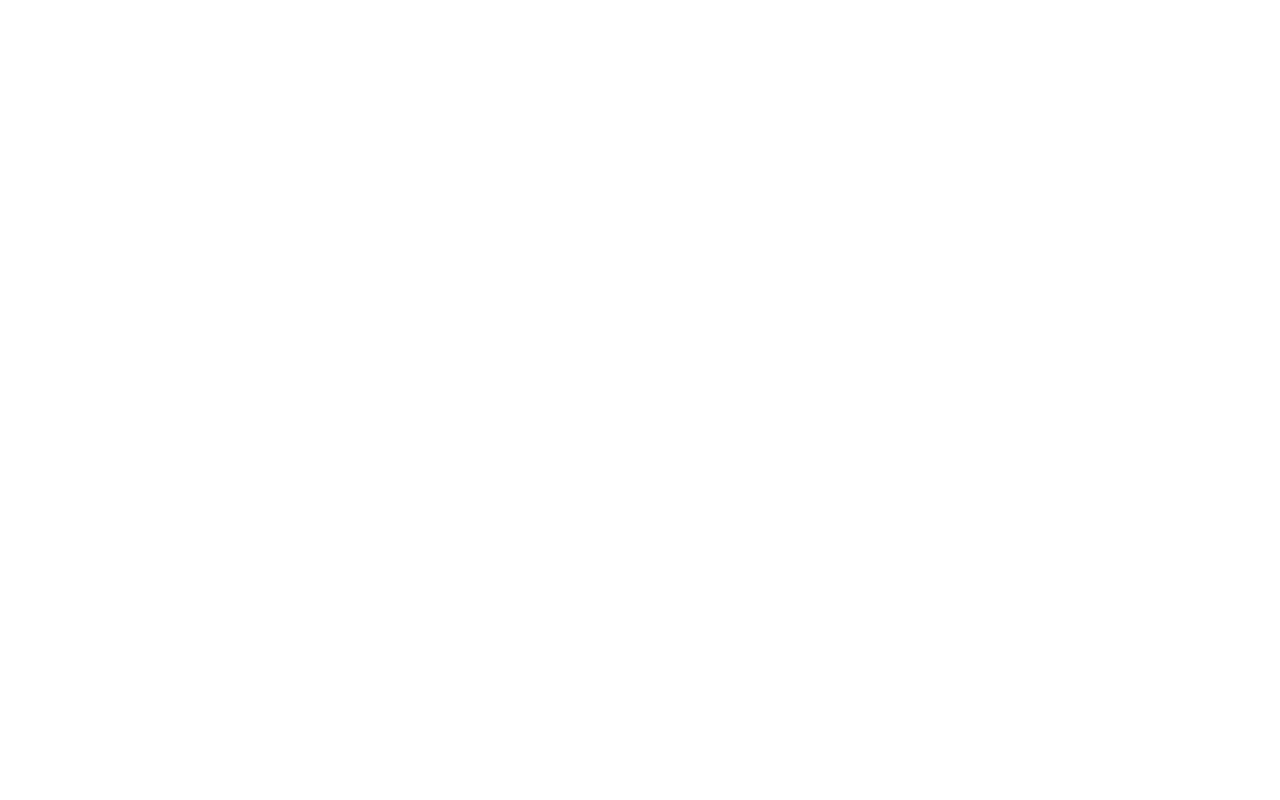
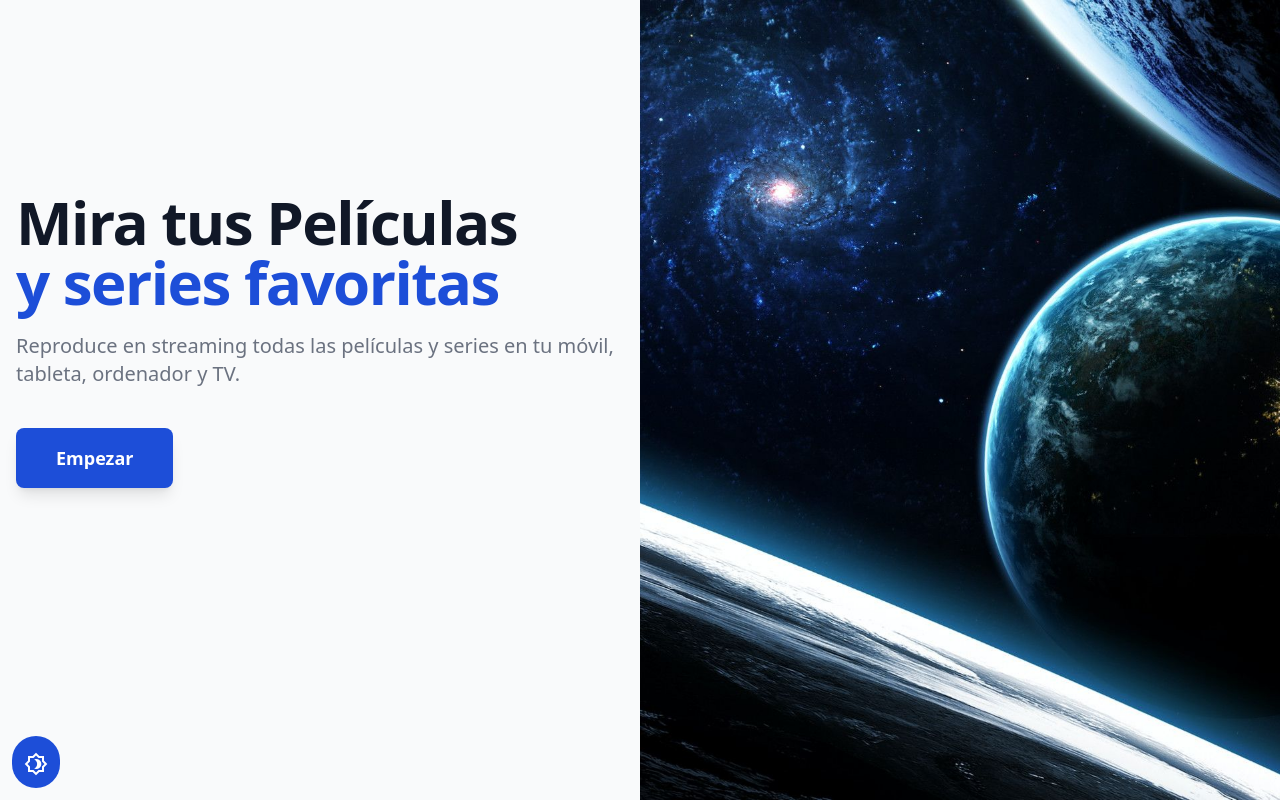
Before and after one commit to coderoycc/tailwind-landing, a website: page index.html in a window 1280 px wide. Drawn offline with nearby package versions, Linux system fonts and the light colour scheme.

Commit message:
Mini landing page

```diff
--- a/index.html
+++ b/index.html
@@ -6,8 +6,30 @@
    <meta name="viewport" content="width=device-width, initial-scale=1.0">
    <title>Tailwind</title>
    <link rel="stylesheet" href="style.css">
+   <link rel="stylesheet" href="https://fonts.googleapis.com/css2?family=Material+Symbols+Outlined:opsz,wght,FILL,GRAD@48,400,1,0" />
 </head>
-<body>
-
+<body class="bg-gray-50 p-0 dark:bg-gray-900">
+   <main class="lg-relative lg:max-w-7xl">
+      <div class="h-64 sm:h-72 md:h-96 lg:w-1/2 lg:absolute lg:right-0 lg:h-full"> <!--Tamaño de 64 movil en sm 72 -->
+         <img src="img/img.jpg" alt="Universo" class="w-full h-full object-cover">
+      </div>
+      <div class="text-center pt-8 px-4 lg:w-1/2 lg:py-48 lg:text-left"> <!--contenedor que esta al centro-->
+         <h1 class="text-4xl text-gray-900 font-extrabold tracking-tight sm:text-5xl md:text-6xl dark:text-gray-100">
+            Mira tus Películas
+            <span class="block text-blue-700">y series favoritas</span>
+         </h1>
+         <p class="text-lg text-gray-500 mt-3 max-w-md mx-auto sm:text-xl md:mt-5 md:max-w-3xl dark:text-gray-400">
+           Reproduce en streaming todas las películas y series en tu móvil, tableta, ordenador y TV.
+         </p>
+         <div class="mt-10">
+            <a href="" class="btn">Empezar</a>
+         </div>
+      </div>
+   </main>
+   <button class="fixed bottom-0 left-0 m-3 p-3 bg-blue-700 text-white rounded-full hover:bg-blue-800 text-xl dark-mode">
+      <span class="material-symbols-outlined align-middle">
+         brightness_4
+      </span>
+   </button>
 </body>
 </html>
--- a/package.json
+++ b/package.json
@@ -1,4 +1,9 @@
 {
+  "scripts":{
+    "watch":"tailwind -i src/tailwind.css -o style.css --watch",
+    "minify": "tailwind -i src/tailwind.css -o style.css --minify",
+    "styles": "tailwind -i src/tailwind.css -o style.css"
+  },
   "devDependencies": {
     "autoprefixer": "^10.4.13",
     "postcss": "^8.4.21",
--- /dev/null
+++ b/src/tailwind.css
@@ -0,0 +1,9 @@
+@tailwind base;
+@tailwind components;
+@tailwind utilities;
+
+@layer components{
+  .btn{
+    @apply bg-blue-700 px-5 py-3 rounded-lg shadow-lg font-semibold text-sm text-white inline-block w-full sm:w-auto md:px-10 md:py-4 md:text-lg hover:text-white hover:bg-blue-800 focus:outline-none focus:ring focus:ring-offset-2 focus:ring-blue-800 focus:ring-opacity-50 active:bg-blue-900 dark:focus:ring-blue-400 dark:ring-offset-gray-900;
+  }
+}
--- a/tailwind.config.js
+++ b/tailwind.config.js
@@ -2,6 +2,7 @@
 module.exports = {
   mode: 'jit', //crea los elementos necesarios en la hoja de estilos (motor para seguir los cambios)
   content: ['./*.html'], //indica los elementos que escaneará para aplicar los estilos
+  // darkMode: 'dark', //habilita el modo oscuro
   theme: {
     extend: {},
   },
```
Also changed, not shown: img/img.jpg (added), style.css.
